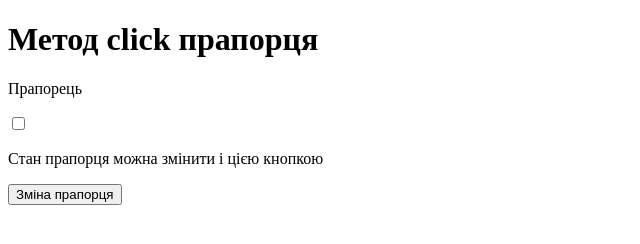
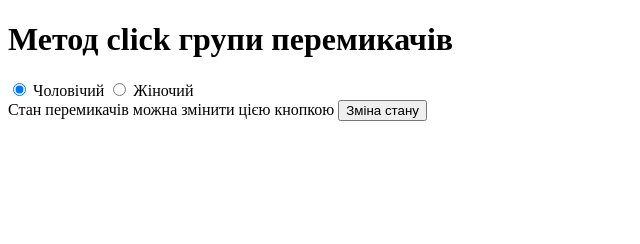
Before and after one commit to Hexa-Hexagon/LAB_4_JS, a plain HTML site: page index.html in a window 1280 px wide. Shown: the whole page, without its empty margins (0-640 px from the left). Drawn offline with Linux system fonts and the light colour scheme.

Commit message:
secondTask

```diff
--- a/index.html
+++ b/index.html
@@ -5,17 +5,25 @@
     <meta charset="UTF-8">
     <meta name="viewport" content="width=device-width, initial-scale=1.0">
     <title>Document</title>
+    <script>
+        function btnClick() {
+            if (document.form.sex[0].checked) {
+                document.form.sex[1].click();
+            } else {
+                document.form.sex[0].click();
+            }
+        }
+    </script>
 </head>
 
 <body>
-    <h1>Метод click прапорця</h1>
+    <h1>Метод click групи перемикачів</h1>
     <form name="form">
-        <p>Прапорець</p> <input type="checkbox" name="ch" /> <br />
-        <p>Стан прапорця можна змінити і цією кнопкою</p>
-        <input type="button" value="Зміна прапорця" onclick="document.form.ch.click()" />
+        <input type="radio" name="sex" value="Male" checked/> Чоловічий
+        <input type="radio" name="sex" value="Female" /> Жіночий
+        <br>Стан перемикачів можна змінити цією кнопкою
+        <input type="button" value="Зміна стану" onclick="btnClick()" />
     </form>
-
-
 </body>
 
 </html>
```
